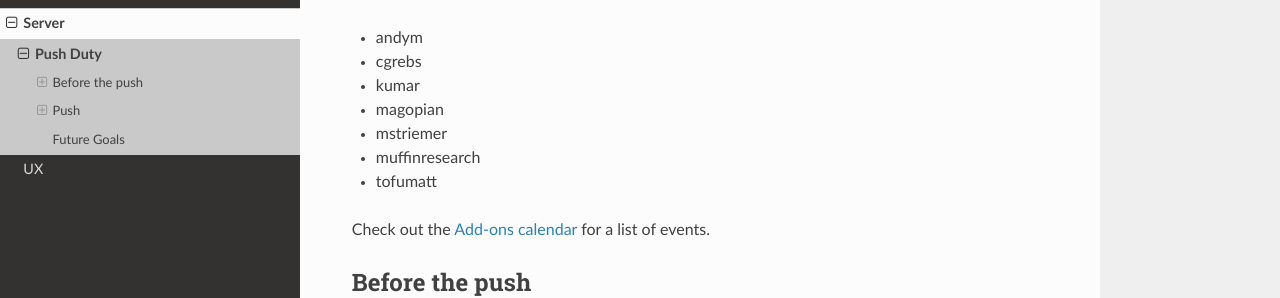
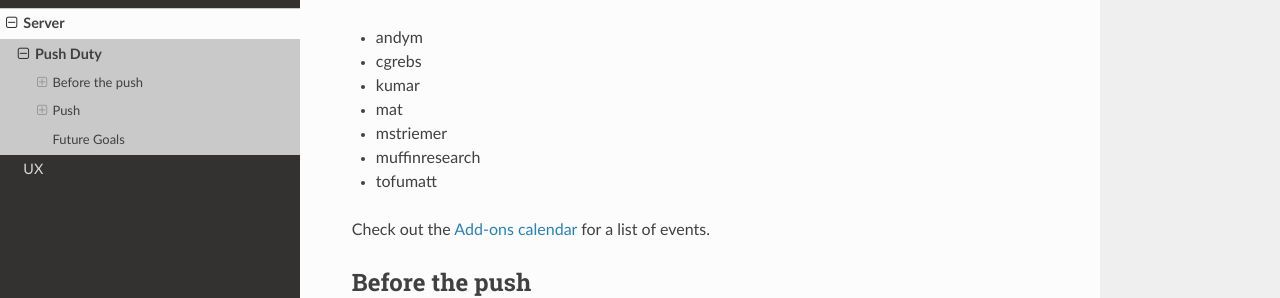
Before and after one commit to mozilla/addons, a Sphinx documentation site: the page built from docs/server/push-duty.rst, in a window 1280 px wide and 900 px high. Shown: the part 182-480 px from the top of the window. Built offline with Sphinx 7.4.7 and the Read the Docs theme 2.0.0, drawn with Linux system fonts in a browser that asks for light colours.

Commit message:
Update push duty order

```diff
--- a/docs/server/push-duty.rst
+++ b/docs/server/push-duty.rst
@@ -6,7 +6,7 @@ The pushing of the server rotates each week to another developer. Current rotati
 * andym
 * cgrebs
 * kumar
-* magopian
+* mat
 * mstriemer
 * muffinresearch
 * tofumatt
```
